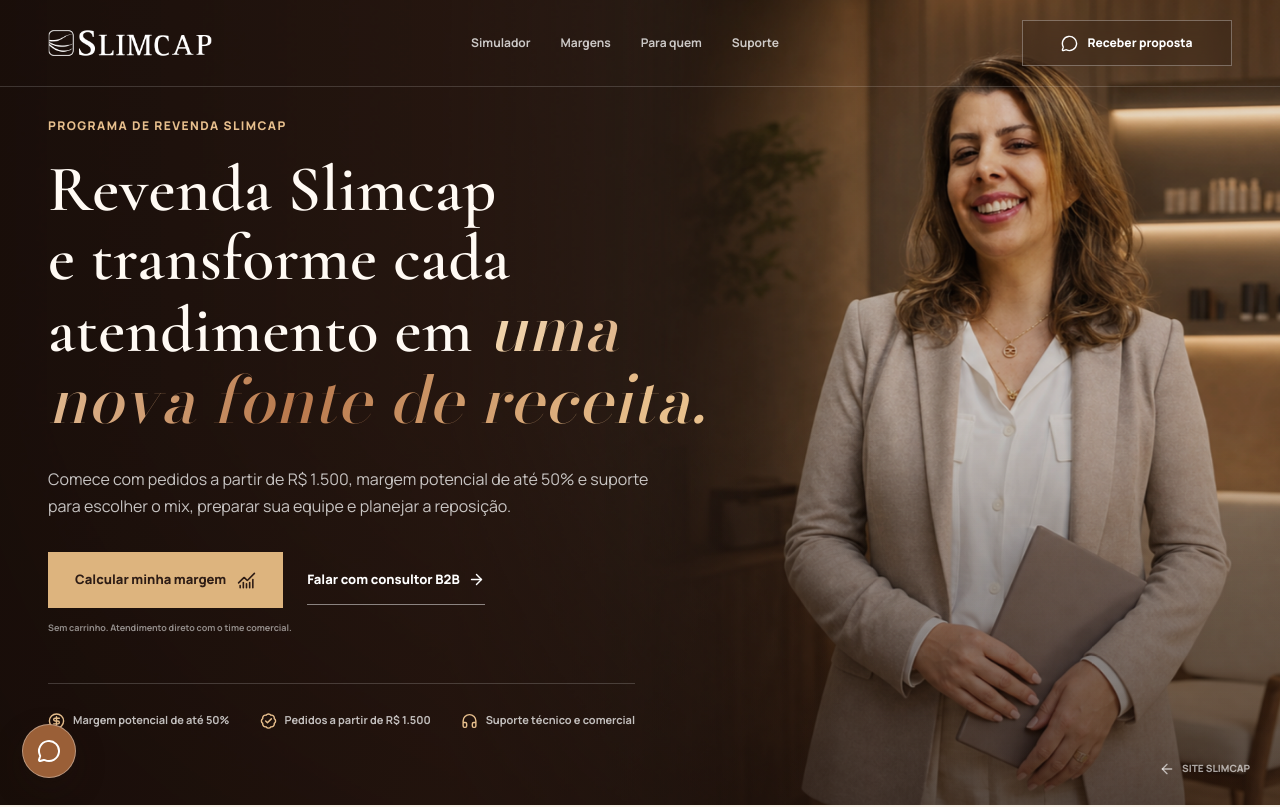
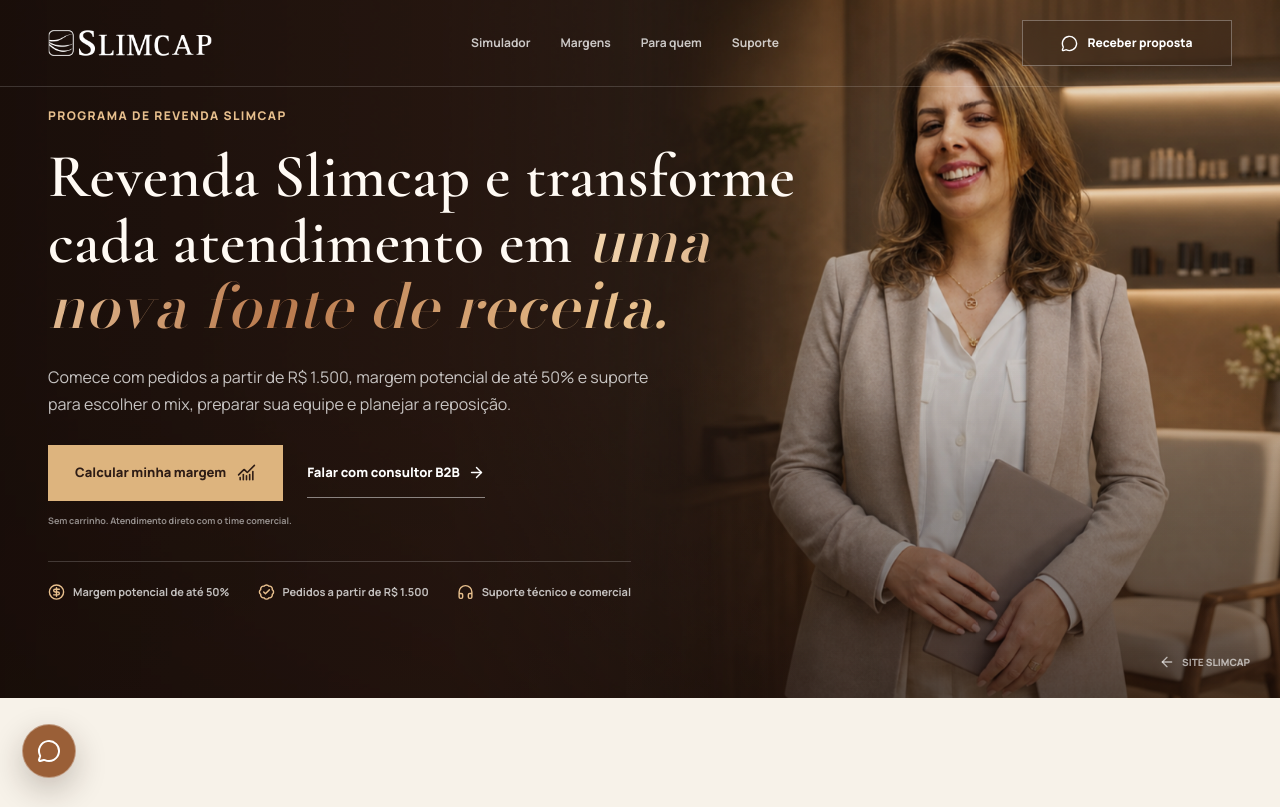
Before and after one commit to AGENCIAVCD/slimcap, a Next.js app: page /revenda in a window 1280 px wide. Shown: the top 807 px of the page. Built offline with nearby package versions, Linux system fonts and the light colour scheme.

Commit message:
align reseller hero scale with homepage

```diff
--- a/app/globals.css
+++ b/app/globals.css
@@ -780,10 +780,10 @@
 .reseller-header nav a:hover { color: #f1d3aa; }
 .reseller-header-cta { display: inline-flex; align-items: center; justify-content: center; gap: 9px; min-height: 46px; border: 1px solid rgba(255,255,255,.3); background: rgba(39,23,16,.26); font-size: 12px; font-weight: 800; backdrop-filter: blur(12px); }
 
-.reseller-hero { position: relative; min-height: clamp(700px, 74vh, 740px); overflow: hidden; background: var(--espresso); color: white; }
+.reseller-hero { position: relative; min-height: clamp(680px, 72vh, 720px); overflow: hidden; background: var(--espresso); color: white; }
 .reseller-hero-image { object-fit: cover; object-position: center; transform: scale(1.012); animation: resellerImageIn 1.4s cubic-bezier(.2,.7,.2,1) both; }
 .reseller-hero-overlay { position: absolute; inset: 0; background: linear-gradient(90deg, rgba(24,13,9,.93) 0%, rgba(35,19,13,.76) 35%, rgba(42,25,18,.12) 69%), linear-gradient(0deg, rgba(22,12,8,.6), transparent 48%); }
-.reseller-hero-content { position: relative; z-index: 2; display: flex; min-height: clamp(700px, 74vh, 740px); max-width: none; padding-top: 118px; padding-bottom: 72px; justify-content: center; align-items: flex-start; flex-direction: column; }
+.reseller-hero-content { position: relative; z-index: 2; display: flex; min-height: clamp(680px, 72vh, 720px); max-width: none; padding-top: 108px; padding-bottom: 94px; justify-content: center; align-items: flex-start; flex-direction: column; }
 .reseller-hero-content > * { opacity: 0; transform: translateY(24px); animation: riseIn 760ms cubic-bezier(.2,.75,.25,1) forwards; }
 .reseller-hero-content > :nth-child(1) { animation-delay: 90ms; }
 .reseller-hero-content > :nth-child(2) { animation-delay: 150ms; }
@@ -791,12 +791,12 @@
 .reseller-hero-content > :nth-child(4) { animation-delay: 290ms; }
 .reseller-hero-content > :nth-child(5) { animation-delay: 360ms; }
 .reseller-hero-content > :nth-child(6) { animation-delay: 430ms; }
-.reseller-hero-content h1 { max-width: 760px; margin: 0; color: #fffaf4; font-family: var(--font-display), Georgia, serif; font-size: clamp(60px,5.1vw,74px); font-weight: 600; letter-spacing: .006em; line-height: 1.055; text-wrap: balance; }
-.reseller-hero-content > p:not(.eyebrow) { max-width: 610px; margin: 28px 0 32px; color: rgba(255,255,255,.75); font-size: 16px; line-height: 1.7; }
+.reseller-hero-content h1 { max-width: 760px; margin: 0; color: #fffaf4; font-family: var(--font-display), Georgia, serif; font-size: clamp(56px,4.8vw,72px); font-weight: 600; letter-spacing: .006em; line-height: 1.02; text-wrap: balance; }
+.reseller-hero-content > p:not(.eyebrow) { max-width: 610px; margin: 24px 0 28px; color: rgba(255,255,255,.75); font-size: 16px; line-height: 1.65; }
 .reseller-hero-actions { display: flex; align-items: center; gap: 24px; }
 .reseller-hero-link { display: inline-flex; align-items: center; gap: 8px; min-height: 50px; border-bottom: 1px solid rgba(255,255,255,.48); font-size: 13px; font-weight: 800; }
 .reseller-hero-microcopy { margin-top: 13px; color: rgba(255,255,255,.52); font-size: 9px; font-weight: 700; }
-.reseller-hero-proof { display: flex; flex-wrap: wrap; gap: 30px; margin-top: 48px; padding-top: 25px; border-top: 1px solid rgba(255,255,255,.18); color: rgba(255,255,255,.73); font-size: 11px; font-weight: 700; }
+.reseller-hero-proof { display: flex; flex-wrap: wrap; gap: 28px; margin-top: 34px; padding-top: 18px; border-top: 1px solid rgba(255,255,255,.18); color: rgba(255,255,255,.73); font-size: 11px; font-weight: 700; }
 .reseller-hero-proof span { display: inline-flex; align-items: center; gap: 8px; }
 .reseller-hero-proof svg { width: 17px; color: #e7bf8d; }
 .reseller-back-link { position: absolute; z-index: 3; right: 30px; bottom: 28px; display: inline-flex; align-items: center; gap: 7px; color: rgba(255,255,255,.62); font-size: 10px; font-weight: 800; text-transform: uppercase; }
```
